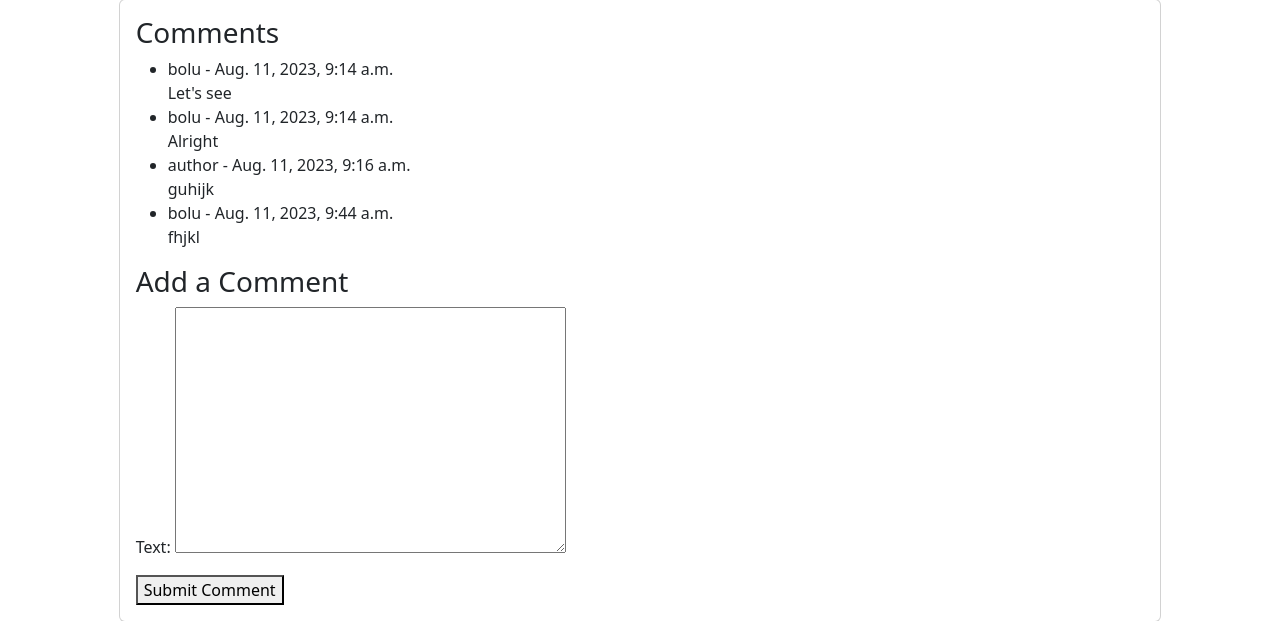
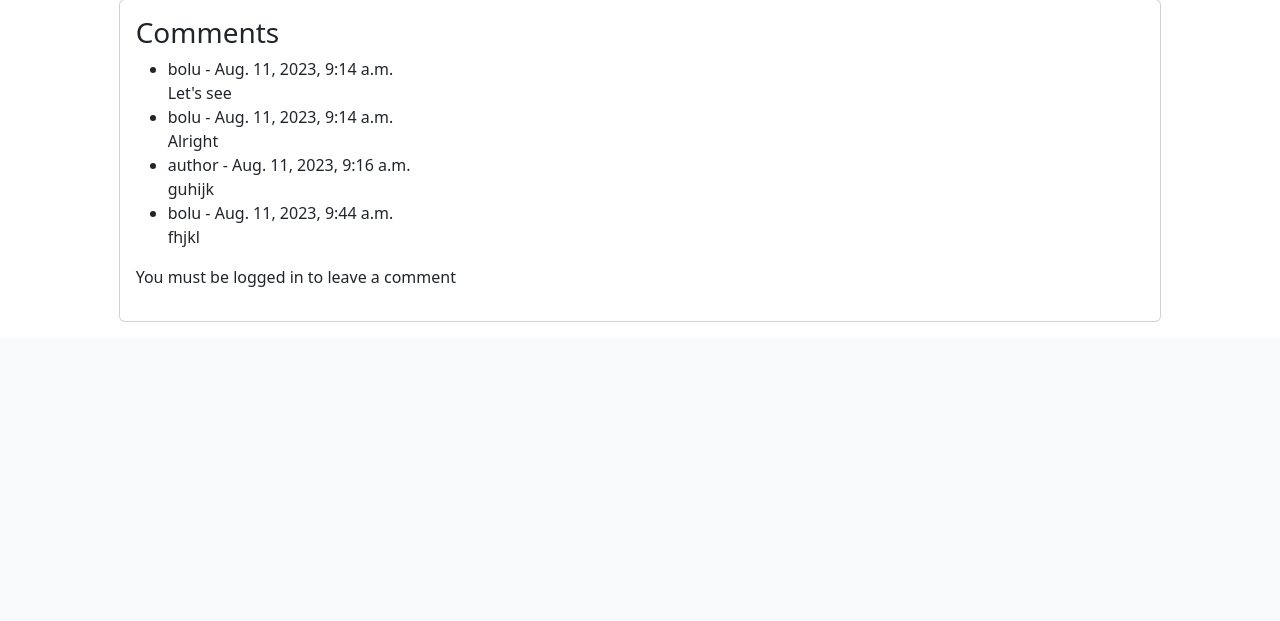
Before and after one commit to Bolutifebabs8/my_blog, a Django app: a page that uses comments/templates/comment.html in a window 1280 px wide. Shown: the part 1242-1863 px from the top of the page. After the commit the page ends 1564 px from the top, so only its background shows below. Run offline with Django 4.2, Linux system fonts and the light colour scheme; data comes from the database, SQL or seed files in the repository.

Commit message:
Comment block edit

```diff
--- a/comments/templates/comment.html
+++ b/comments/templates/comment.html
@@ -12,12 +12,16 @@
                 {% endfor %}
             </ul>
 
+            {% if user.is_authenticated %}
             <h3>Add a Comment</h3>
             <form method="post" action="{{ blog_post.get_absolute_url }}/comment/">
                 {% csrf_token %}
                 {{ form.as_p }}
                 <button type="submit">Submit Comment</button>
             </form>
+            {% else %}
+            <p>You must be logged in to leave a comment</p>
+            {% endif %}
 
         </div>
 
```
